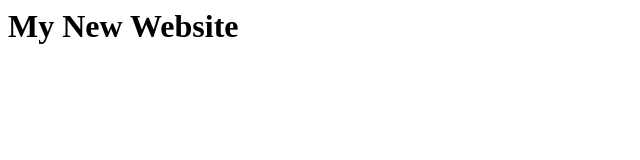
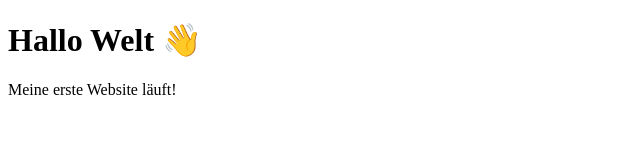
Before and after one commit to es149/es149.github.io, a plain HTML site: page index.html in a window 1280 px wide. Shown: the whole page, without its empty margins (0-640 px from the left). Drawn offline with Linux system fonts and the light colour scheme.

Commit message:
index.html

```diff
--- a/index.html
+++ b/index.html
@@ -1 +1,11 @@
-<h1>My New Website</h1>
+<!DOCTYPE html>
+<html lang="de">
+<head>
+  <meta charset="UTF-8">
+  <title>Meine erste GitHub Page</title>
+</head>
+<body>
+  <h1>Hallo Welt 👋</h1>
+  <p>Meine erste Website läuft!</p>
+</body>
+</html>
```
